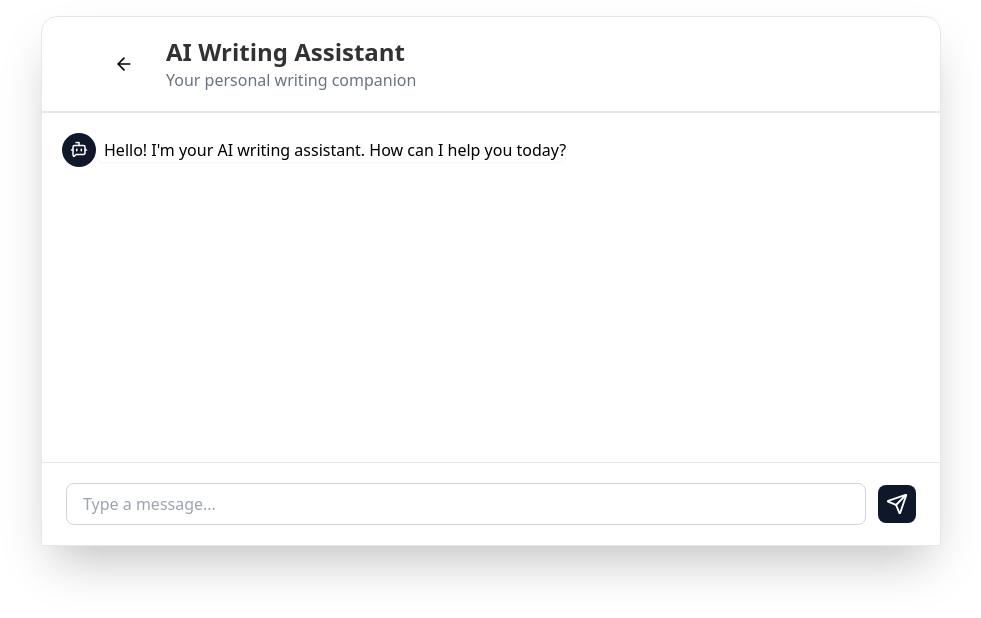
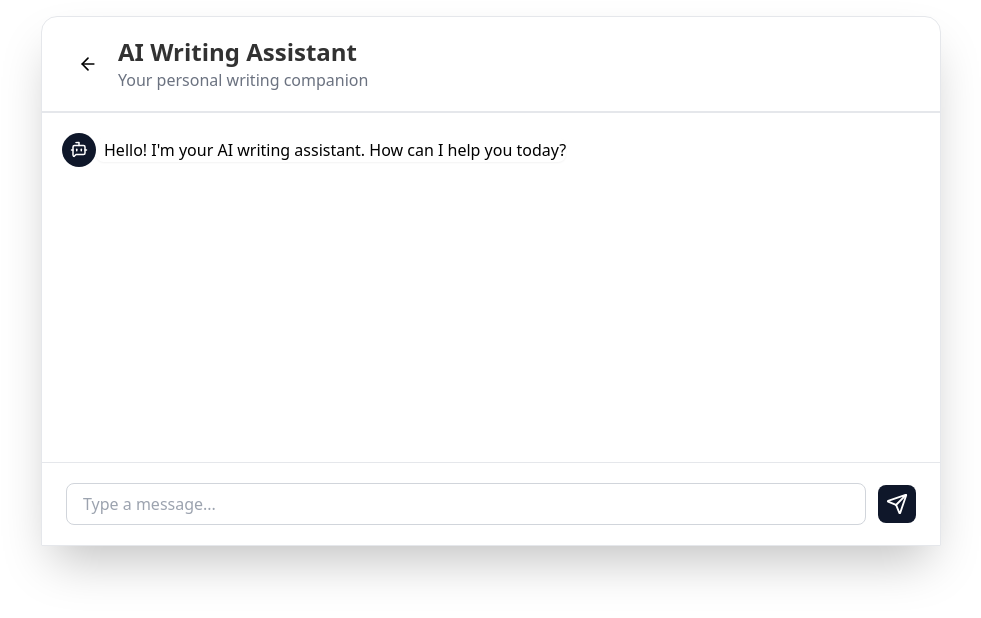
Before and after one commit to vaibhav-dawane/ai-assistant, a Next.js app: page /chat in a window 1280 px wide. Shown: the top 618 px of the page, without its empty margins (149-1130 px from the left). Built offline with nearby package versions, Linux system fonts and the light colour scheme.

Commit message:
made minor improvements

```diff
--- a/src/app/chat/page.tsx
+++ b/src/app/chat/page.tsx
@@ -1,6 +1,7 @@
 'use client'
 import React, { useEffect, useRef, useState } from 'react';
 import {ArrowLeft, Send, BotMessageSquare, User, Loader } from 'lucide-react';
+import Link from 'next/link';
 
 interface ChatMessage {
     id: number,
@@ -76,13 +77,15 @@ const ChatPage = () => {
     return (
         <div className='flex justify-center w-full'>
             <div className='mt-4 w-[90%] sm:w-[900px] h-[530px] border rounded-t-2xl shadow-2xl'>
-                <div className='w-full h-24 border-b-2 flex items-center justify-start px-8'>
-                    <div className='flex items-center sm:ml-8'>
-                        <div className='hover:bg-slate-100 p-2 rounded-full cursor-pointer'>
-                            <ArrowLeft size={20}/>
-                        </div>
+                <div className='w-full h-24 border-b-2 flex items-center justify-start px-3'>
+                    <div className='flex items-center ml-2 sm:ml-4'>
+                        <Link href='/' prefetch>
+                            <div className='hover:bg-slate-100 p-2 rounded-full cursor-pointer'>
+                                <ArrowLeft size={20}/>
+                            </div>
+                        </Link>
 
-                        <div className='ml-6'>
+                        <div className='ml-3'>
                             <h1 className='text-2xl font-bold text-black opacity-80'>AI Writing Assistant</h1>
                             <p className='text-gray-500 text-base font-normal'>Your personal writing companion</p>
                         </div>
--- a/src/app/components/Hero.tsx
+++ b/src/app/components/Hero.tsx
@@ -1,5 +1,6 @@
 'use client'
 import { Sparkles, ArrowRight  } from 'lucide-react';
+import Link from 'next/link';
 import { redirect } from 'next/navigation';
 import React from 'react';
 
@@ -19,11 +20,12 @@ const Hero = () => {
             </div>
 
             <div className='flex flex-col md:flex-row items-center mt-10 sm:mt-14 gap-4 sm:gap-7 animate-slowBounce duration-2000 select-none'>
-
-                <div className='text-white bg-blue-700 flex items-center py-4 px-8 rounded-full gap-1 bg-gradient-to-r from-blue-800 to-purple-500 hover:cursor-pointer hover:bg-gradient-to-r hover:from-blue-800 hover:to-purple-600 hover:scale-105 duration-500 text-sm sm:text-base' onClick={() => redirect('/chat')}>
-                    Get Started Free
-                    <ArrowRight color='white' size={18}/>
-                </div>
+                <Link href='/chat' prefetch>
+                    <div className='text-white bg-blue-700 flex items-center py-4 px-8 rounded-full gap-1 bg-gradient-to-r from-blue-800 to-purple-500 hover:cursor-pointer hover:bg-gradient-to-r hover:from-blue-800 hover:to-purple-600 hover:scale-105 duration-500 text-sm sm:text-base'>
+                        Get Started Free
+                        <ArrowRight color='white' size={18}/>
+                    </div>
+                </Link>
 
                 <div className='bg-white border-2 border-blue-200 py-4 px-8 text-sm sm:text-base rounded-full hover:cursor-pointer hover:border-blue-800 hover:scale-105 duration-500'>
                     Watch Demo
```
